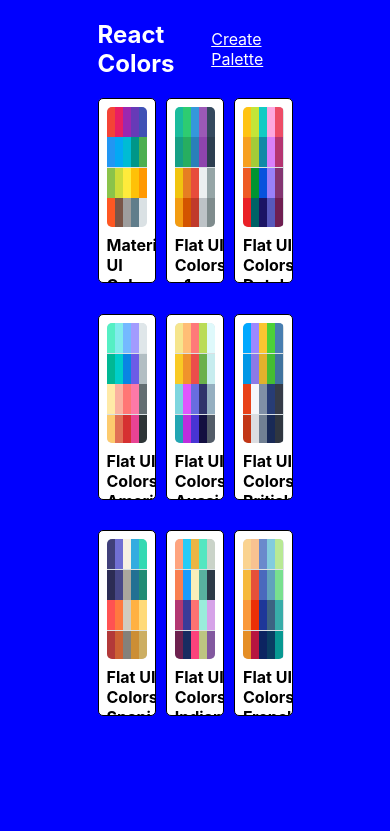
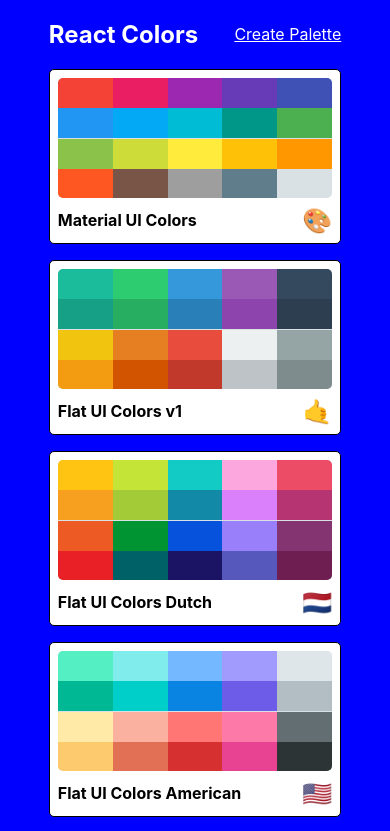
Before and after one commit to rohitbhati-rb/color-picker, a React (Create React App) app: page / in a window 390 px wide. Shown: the top 831 px of the page. Built offline with nearby package versions, Linux system fonts and the light colour scheme.

Commit message:
made paletteList responsive

```diff
--- a/src/styles/PaletteListStyles.js
+++ b/src/styles/PaletteListStyles.js
@@ -1,3 +1,4 @@
+import sizes from './sizes';
 const styles = {
     root: {
         backgroundColor: "blue",
@@ -12,6 +13,12 @@ const styles = {
         alignItems: "flex-start",
         flexDirection: "column",
         flexWrap: "wrap",
+        [sizes.down('lg')]: {
+            width: "80%"
+        },
+        [sizes.down('xs')]: {
+            width: "75%"
+        }
     },
     nav: {
         display: "flex",
@@ -19,7 +26,7 @@ const styles = {
         justifyContent: "space-between",
         alignItems: "center",
         color: "white",
-        "& a":{
+        "& a": {
             color: "white"
         }
     },
@@ -28,7 +35,14 @@ const styles = {
         width: "100%",
         display: "grid",
         gridTemplateColumns: "repeat(3, 30%)",
-        gridGap: "5%",
+        gridGap: "2.5rem",
+        [sizes.down('md')]: {
+            gridTemplateColumns: "repeat(2, 50%)"
+        },
+        [sizes.down('xs')]: {
+            gridTemplateColumns: "repeat(1, 100%)",
+            gridGap: "1rem"
+        }
     }
 };
 export default styles;
--- a/src/styles/sizes.js
+++ b/src/styles/sizes.js
@@ -4,7 +4,8 @@ const sizes = {
             xs: "575.98px",
             sm: "767.98px",
             md: "991.98px",
-            lg: "1199.98px"
+            lg: "1199.98px",
+            xl: "1600px"
         }
         return `@media (max-width: ${sizes[size]})`;
     }
```
